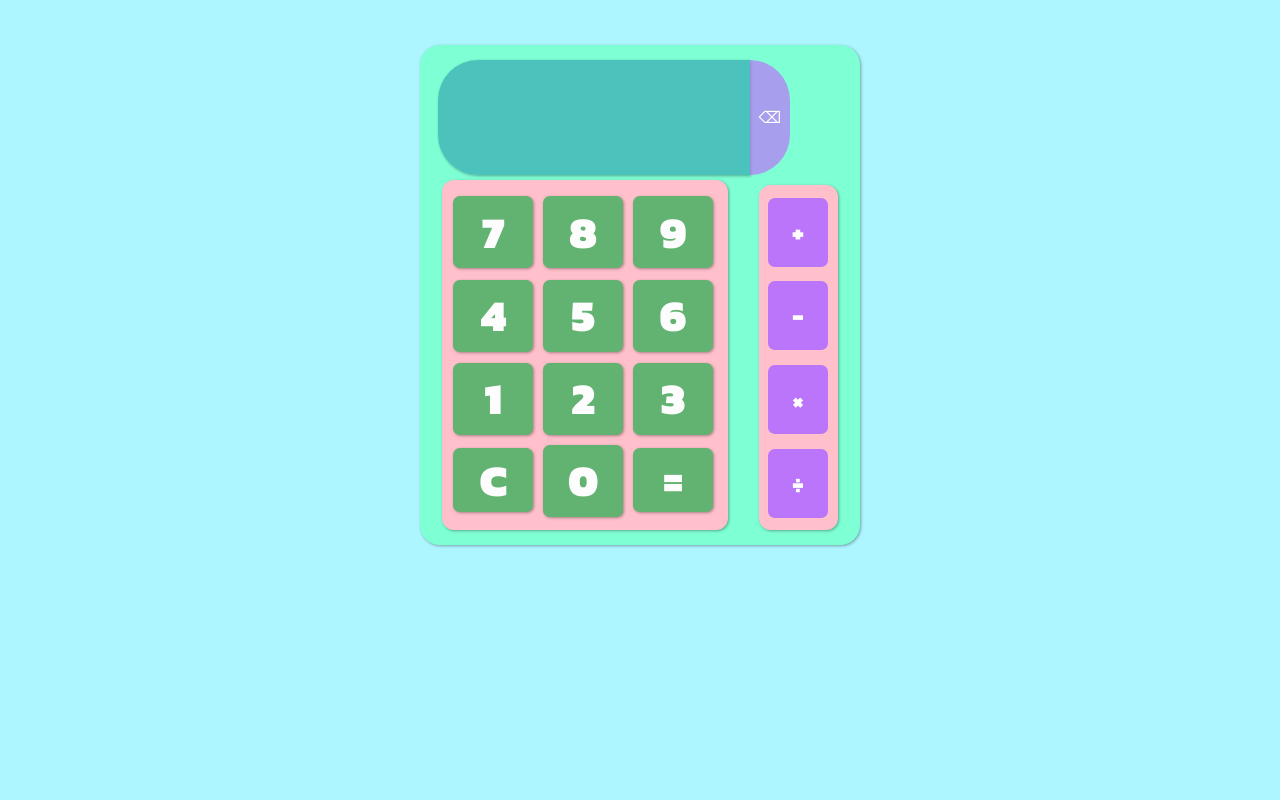
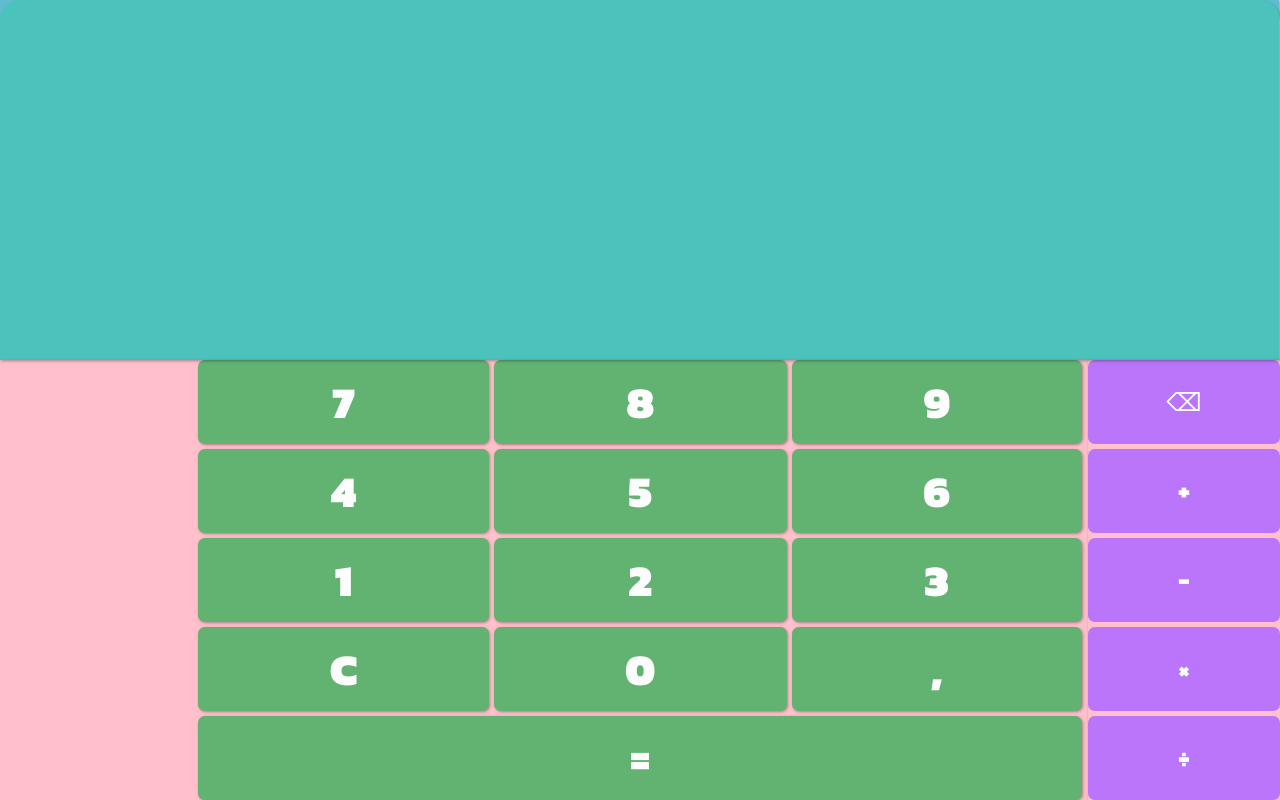
Before and after one commit to gabrielmatos51/calculadora, a plain HTML site: page index.html in a window 1280 px wide. Drawn offline with Linux system fonts and the light colour scheme; a web font is replaced by a local one.

Commit message:
Calculadora 2.0
Alterações  do projeto para deixa-lo mais profissional possível.

```diff
--- a/index.html
+++ b/index.html
@@ -23,7 +23,8 @@
     <div class="main" id="main">
 
         <div class="layoutButton" id="layoutButton">
-            <div id="layoutButton2">
+            <div class="moreFuntions"></div>
+            <div class="layoutButton2">
 
                 <button class="button" id="sete"   onclick="insert('7')" >7</button>
                 <button class="button" id="oito"   onclick="insert('8')">8</button>
@@ -34,24 +35,28 @@
                 <button class="button" id="um"   onclick="insert('1')">1</button>
                 <button class="button" id="dois"   onclick="insert('2')">2</button>
                 <button class="button" id="tres" onclick="insert('3')">3</button>
-            </div>
-            <div id="layoutButton3">
                 <button class="button" id="numRemove"   onclick="clean()">C</button>
                 <button class="button" id="numZero"    onclick="insert('0')">0</button>
+                 <button class="button" id="tres" onclick="insert(',')">,</button>
                 <button class="button" id="numIgual" onclick="calcular()">=</button>
+
             </div>
+            <div class="oper" id="oper">
+                    <button class="buttonOper" onmousedown="adjustSize()"  onclick="back()">&#9003;</button>
+                    <button class="buttonOper" id="operMais" onclick="insert('+')">+</button>
+                    <button class="buttonOper" id="operMenos"  onclick="insert('-')">-</button>
+                    <button class="buttonOper" id="operX"  onclick="insert('*')">&#215;</button>
+                    <button class="buttonOper" id="operDiv"  onclick="insert('/')">&#247;</button>
+            </div>
+
         </div>
-        <div class="screen"  oninput="alterSize()" id="screen"><p id="resultado"></p></div>
+            <div class="flexContainer">
+                <div class="container" id="container">
+                    <div class="screen" oninput="alterSize()" id='screen'></div>
+                </div>
+            </div>
 
-        <button class="delete"    onclick="back()">&#9003;</button>
-        <div class="oper" id="oper">
-            <div id="buttonOper">
-                <button class="buttonOper" id="operMais" onclick="insert('+')">+</button>
-                <button class="buttonOper" id="operMenos"  onclick="insert('-')">-</button>
-                <button class="buttonOper" id="operX"  onclick="insert('*')">&#215;</button>
-                <button class="buttonOper" id="operDiv"  onclick="insert('/')">&#247;</button>
-            </div>
-        </div>
+
     </div>
     <script src="script.js"></script>
 </body>
--- a/script.js
+++ b/script.js
@@ -1,7 +1,7 @@
 function insert(num)
 {
-    var numero = document.getElementById('screen').innerHTML;
-    document.getElementById('screen').innerHTML = numero + num;
+    const numero = document.getElementById('screen').innerText;
+    document.getElementById('screen').innerText = numero + num;
 }
 function clean()
 {
@@ -9,49 +9,46 @@ function clean()
 }
 function back()
 {
-    var resultado = document.getElementById('screen').innerHTML;
+    const resultado = document.getElementById('screen').innerHTML;
     document.getElementById('screen').innerHTML = resultado.substring(0, resultado.length -1);
 }
 function calcular()
 {
-    var resultado = document.getElementById('screen').innerHTML;
+    const resultado = document.getElementById('screen').innerHTML;
     if(resultado)
     {
         document.getElementById('screen').innerHTML = eval(resultado);
     }
     else
     {
-        document.getElementById('screen').innerHTML = "Nada..."
+     alert("Paramentros não definidos...");
     }
 }
 
 function alterSize() {
-    var screenElement = document.getElementById('screen');
-    var contentLength = screenElement.textContent.length;
+    const screenElement = document.getElementById('container');
+    const contentLength = document.getElementById('screen');
+
+    for ( let fontSize = 275 ;contentLength.offsetWidth >= screenElement.offsetWidth;fontSize = fontSize * 0.999 ){
+        screenElement.style.fontSize = fontSize + 'px';
+    };
 
 
-    if (contentLength >= 7 && contentLength < 22) {
-        let fontSize = 85 - (contentLength * 2.2);
-        if (fontSize) {
-            screenElement.style.fontSize = fontSize + 'px';
-        }
-    } else if (contentLength >= 22 && contentLength <= 40) {
-        let fontSize = 85 - (22 * 1.5) - ((contentLength - 22) * 2);
-        if (fontSize) {
-            screenElement.style.fontSize = fontSize + 'px';
-        }
-    } else if (contentLength >= 40) {
-        screenElement.innerHTML = "ERRO: QUANTITY NOT SUPPORTED";
-        screenElement.style.fontSize = '30px';
+}
+    function adjustSize(){
+        const screenElement = document.getElementById('container');
+        screenElement.style.fontSize = 10000 + 'px';
     }
 
-    else {
-        screenElement.style.fontSize = '90px';
-    }
-}
 
-// Initial call to set the font size when the page loads
-alterSize();
+
+//Initial call to set the font size when the page loads
+    alterSize();
+
+
+
+    adjustSize();
+
 
 // Adjust font size on window resize
 window.addEventListener('resize', alterSize);
--- a/style.css
+++ b/style.css
@@ -8,15 +8,15 @@
 
 body{
     background-color: rgba(103, 237, 255, 0.534);
+    height: 100vh;
+
 }
 
 .main {
-
-    position: relative;
-    top: 45px;
-    margin: auto;
-    width: 440px;
-    height: 500px;
+    display: flex;
+    flex-direction: column;
+    width: 100%;
+    height: 100%;
     background-color: #7fffd4;
     box-shadow: 1px 1px 3px 0px rgba(0, 0, 0, 0.336);
     border-radius: 20px;
@@ -24,44 +24,54 @@ body{
 }
 
 .layoutButton {
-
-    position: relative;
-    left:5%;
-    top: 27%;
-    width:65%;
-    height: 70%;
-    border-radius: 12px;
-   box-shadow: 1px 1px 3px 0px #00000056;
+     display: flex;
+    flex-direction: row;
+    justify-content: space-between;
+     width: 100%;
+     height: 55vh;
+    box-shadow: 1px 1px 3px 0px #00000056;
     background-color: #ffc0cb;
     z-index: 1;
 }
 
-#layoutButton2 {
+.moreFuntions{
+    width: 15%;
+}
 
-    position: relative;
-    left: 7%;
+.layoutButton2 {
+    display: grid;
+    grid-template-columns: repeat(3,auto);
+    grid-template-rows: repeat(5,auto);
+    width: 69%;
+    gap: 5px;
+    height: 100%;
 
 }
 
+.flexContainer{
+    display: flex;
+    flex-direction: row;
+    order: -1;
+    width: 99.9%;
+    height: 45%;
+}
 
-.screen {
-
+#container{
+    width: 100%;
     border-style: none;
     overflow: auto hidden;
     color: white;
-    position: relative;
-    left: 4%;
-    bottom: 67%;
-    width: 71%;
-    height: 23%;
     text-align: right;
     align-content: center;
-    font-size: 15px;
-    text-indent: 30px;
-    border-radius: 40px 0 0 40px ;
     box-shadow: 1px 1px 3px 0px #00000056;
     background-color: rgba(40, 151, 171, 0.582);
+    overflow-x: hidden;
      z-index: 1;
+
+}
+.screen {
+    display: inline-block;
+    overflow-x: hidden;
 
 }
 .delete {
@@ -69,13 +79,6 @@ body{
     font-size: 16px;
     font-weight: 100;
     border-style: none;
-    position: relative;
-    float: right;
-    width: 9%;
-    bottom: 90%;
-    right: 16%;
-    height: 23%;
-    border-radius: 0 40px 40px 0;
     z-index: 1;
     background-color: #ba74fbb0;
 
@@ -83,17 +86,13 @@ body{
 }
 
 .oper {
-
-    position: relative;
-    bottom: 65%;
-    left: 77%;
-    width: 18%;
-    height: 69%;
-    border-radius: 12px;
+    grid-template-columns: repeat(1,auto);
+    display: grid;
+    gap: 5px;
+    width: 15%;
     box-shadow: 1px 1px 3px 0px rgba(0, 0, 0, 0.336);
     background-color:#ffc0cb ;
     z-index: 1;
-
 }
 
 .button {
@@ -102,24 +101,16 @@ body{
     background-color: #62B371;
     font-family:'Kanit', sans-serif;
     font-size: 44px;
-    position: relative;
-    margin-top: 11.2px;
-    right: 1%;
-    width: 80px;
-    height: 72px;
     border-radius: 6.8px;
     box-shadow: 1px 1px 3px 0px rgba(0, 0, 0, 0.336);
     border-style: none;
     z-index: 2;
 
 }
-#layoutButton2{ position: relative;
-    top: 1.5%;
+.layoutButton2{
 
 }
-#layoutButton3 {position: relative;
-    left: 7% ;
-    top: 1%;
+.layoutButton3 {
 }
 .button:hover{
 background-color: #3fa552;
@@ -165,10 +156,6 @@ background-color: #3fa552;
     font-family: 'Kanit', sans-serif;
     background-color: #ba74fbfa;
     color: rgb(255, 255, 255);
-    position: relative;
-    left: 12%;
-    width: 75%;
-    height: 20%;
     font-size: 25px;
     border-radius: 6.8px;
     box-shadow: 1px 1px 3px 0px rgba(0, 0, 0, 0);
@@ -176,10 +163,8 @@ background-color: #3fa552;
     z-index: 2;
 }
 
-#buttonOper {position: relative;
-    top: 5%;
-    width: 100%;
-    height: 100%;
+#buttonOper {
+
 
 }
 
@@ -189,39 +174,36 @@ background-color: #3fa552;
 
 
 #operMais {
-    bottom: 4px;
+
 }
 #operMenos {
 
-    top: 10px;
+
 }
 #operX{
 
-    top: 25px;
+
 }
 
 #operDiv{
 
-    top: 40px;
 }
 
 #numIgual {
+    grid-column-start: 1;
+    grid-column-end: 4;
     text-align: center;
-width: 80px;
-height: 64px;
-left: 1.1%;
+
 }
 
 #numIgual:active{
-color: cadetblue;
+    color: cadetblue;
 }
 
 
 #numRemove{
     text-align: center;
-width: 80px;
-height: 64px;
-right: 3%;
+
 }
 
 #numRemove:active{
@@ -229,7 +211,7 @@ right: 3%;
 }
 
 #numZero{ position: relative;
-    top: 0.3px;
+
 
 }
 
@@ -252,10 +234,10 @@ right: 3%;
 color:#3FE33D;
 }
 #sete, #quatro, #um {
-right: 3%;
+
 }
 #nove, #seis, #tres{
-left: 1.1%;
+
 }
 
 .delete:hover{
```
